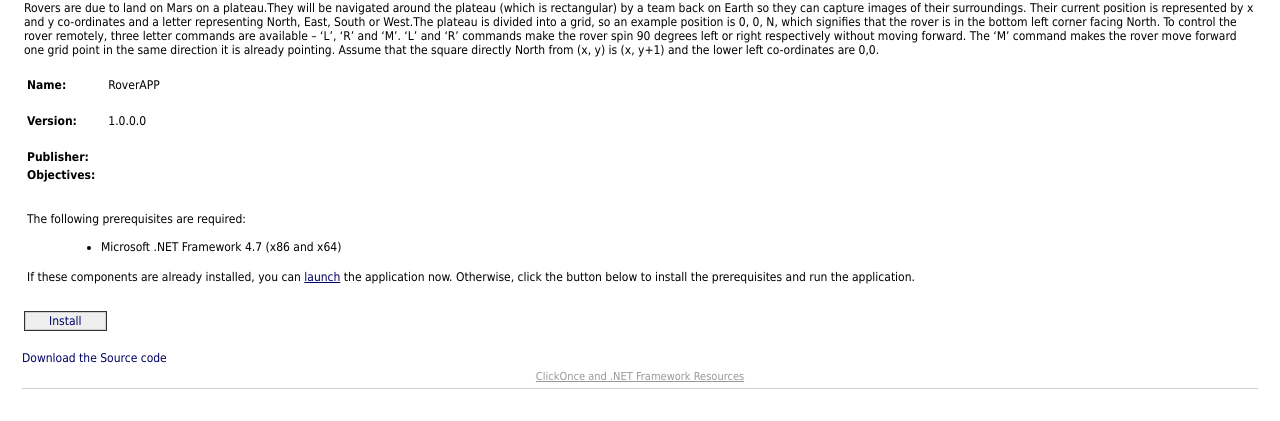
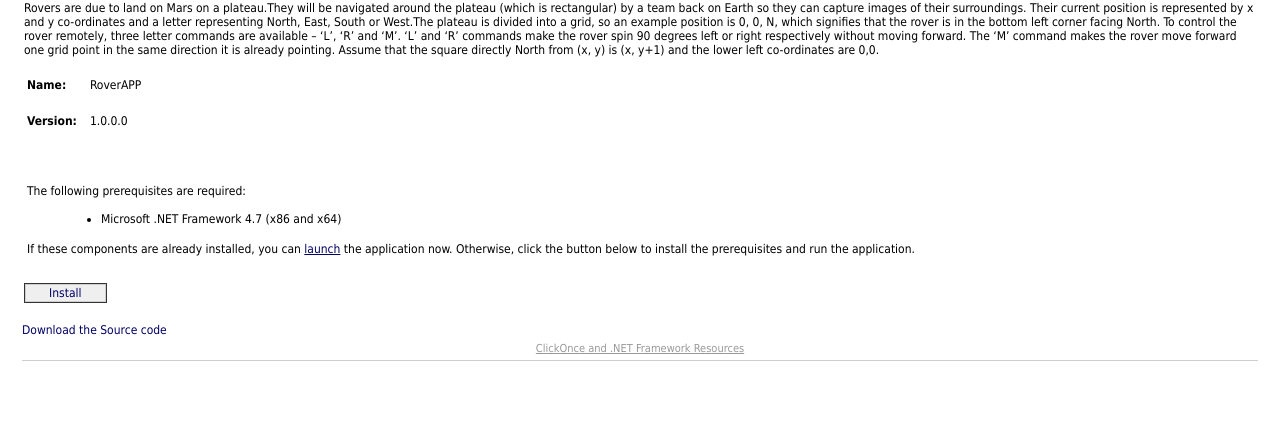
Before and after one commit to shesinamuhammed/RoverAPP, a plain HTML site: page index.html in a window 1280 px wide. Shown: the part 81-502 px from the top of the page. Drawn offline with Linux system fonts and the light colour scheme.

Commit message:
Update index.html

```diff
--- a/index.html
+++ b/index.html
@@ -132,9 +132,9 @@ function CompareVersions(v1, v2)
 <!-- Begin AppInfo -->
 <TABLE><TR><TD COLSPAN="3">&nbsp;</TD></TR><TR><TD><B>Name:</B></TD><TD WIDTH="5"><SPACER TYPE="block" WIDTH="10" /></TD><TD>RoverAPP
   </TD></TR><TR><TD COLSPAN="3">&nbsp;</TD></TR><TR><TD><B>Version:</B></TD><TD WIDTH="5"><SPACER TYPE="block" WIDTH="10" /></TD>
-  <TD>1.0.0.0</TD></TR><TR><TD COLSPAN="3">&nbsp;</TD></TR><TR><TD><B>Publisher:</B></TD><TD WIDTH="5"><SPACER TYPE="block" WIDTH="10" /></TD>
+  <TD>1.0.0.0</TD></TR><TR><TD COLSPAN="3">&nbsp;</TD></TR><TR><TD WIDTH="5"><SPACER TYPE="block" WIDTH="10" /></TD>
   <TD /></TR>
-  <TR><TD><B>Objectives:</B></TD><TD WIDTH="5"><TR>Rovers are due to land on Mars on a plateau.They will be navigated around the plateau (which is rectangular) by a team back on Earth so they can capture images of their surroundings.
+  <TR><TD WIDTH="5"><TR>Rovers are due to land on Mars on a plateau.They will be navigated around the plateau (which is rectangular) by a team back on Earth so they can capture images of their surroundings.
 Their current position is represented by x and y co-ordinates and a letter representing North, East, South or West.The plateau is divided into a grid, so an example position is 0, 0, N, which signifies that the rover is in the bottom left corner facing North.
 To control the rover remotely, three letter commands are available – ‘L’, ‘R’ and ‘M’. ‘L’ and ‘R’ commands make the rover spin 90 degrees left or right respectively without moving forward. The ‘M’ command makes the rover move forward one grid point in the same direction it is already pointing.
 Assume that the square directly North from (x, y) is (x, y+1) and the lower left co-ordinates are 0,0. <SPACER TYPE="block" WIDTH="10" /></TR></TD>
```
